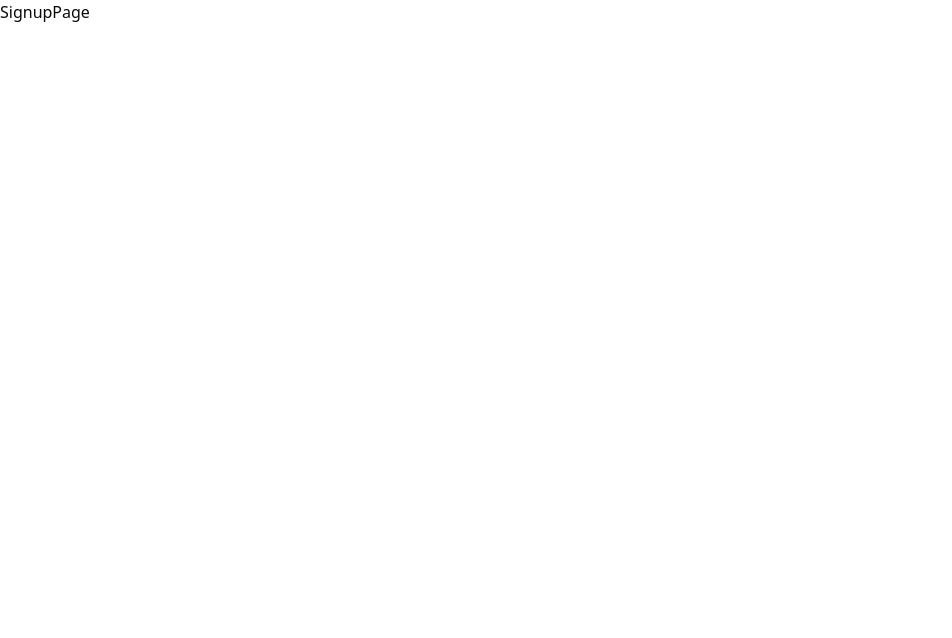
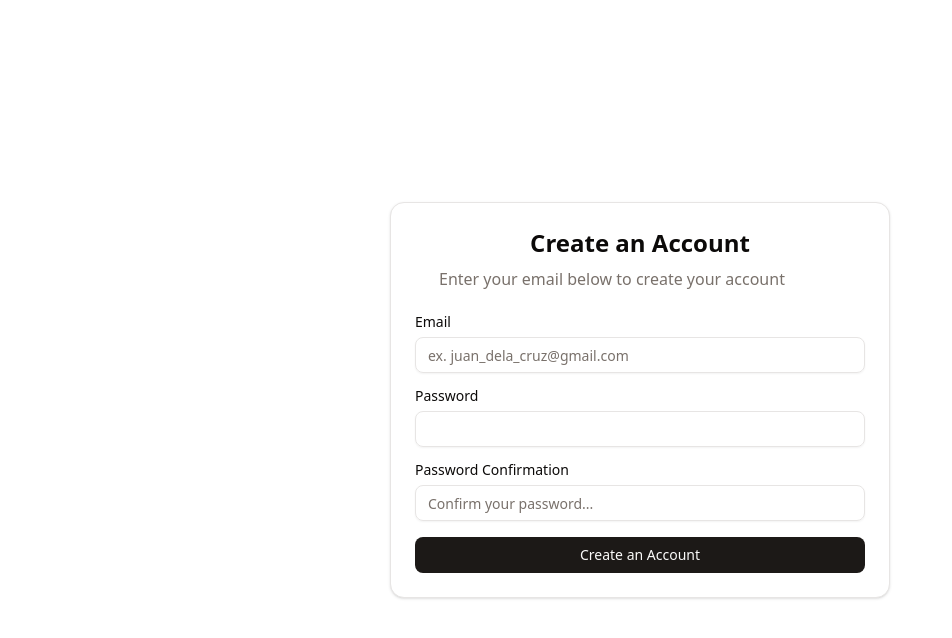
Before and after one commit to aljimsondev/real-state-app, a Next.js app: page /auth/sign-up in a window 1280 px wide. Shown: the top 638 px of the page, without its empty margins (0-952 px from the left). Built offline with nearby package versions, Linux system fonts and the light colour scheme.

Commit message:
Chore | create basic sign-up form

```diff
--- a/src/app/auth/sign-up/page.tsx
+++ b/src/app/auth/sign-up/page.tsx
@@ -1,5 +1,11 @@
+import SignupForm from '@/components/forms/sign-up.form';
+
 function SignupPage() {
-  return <div>SignupPage</div>;
+  return (
+    <div className="container mx-auto h-[100dvh] justify-center items-center relative flex">
+      <SignupForm />
+    </div>
+  );
 }
 
 export default SignupPage;
--- /dev/null
+++ b/src/components/forms/sign-in.form.tsx
@@ -0,0 +1,5 @@
+function SigninForm() {
+  return <div>SigninForm</div>;
+}
+
+export default SigninForm;
--- /dev/null
+++ b/src/components/forms/sign-up.form.tsx
@@ -0,0 +1,114 @@
+'use client';
+
+import { Card, CardContent, CardHeader, CardTitle } from '@/components/ui/card';
+import {
+  Form,
+  FormControl,
+  FormField,
+  FormItem,
+  FormLabel,
+  FormMessage,
+} from '@/components/ui/form';
+import { Typography } from '@/components/ui/typography';
+import { useForm } from 'react-hook-form';
+
+import { Button } from '@/components/ui/button';
+import { Input } from '@/components/ui/input';
+import { createClient } from '@/core/supabase/client';
+import {
+  SignupFormData,
+  signupFormSchema,
+} from '@/lib/form-schema/signup-form.schema';
+import { zodResolver } from '@hookform/resolvers/zod';
+import { useRouter } from 'next/navigation';
+
+function SignupForm() {
+  const router = useRouter();
+  const form = useForm<SignupFormData>({
+    resolver: zodResolver(signupFormSchema),
+    mode: 'all',
+  });
+
+  const handleRegistration = async (data: SignupFormData) => {
+    const supabase = await createClient();
+
+    const { error } = await supabase.auth.signUp({
+      email: data.email,
+      password: data.password,
+      options: { emailRedirectTo: `${window.location.origin}/profile` },
+    });
+
+    if (error) throw error;
+    router.push('/auth/sign-up-success');
+  };
+
+  return (
+    <Card className="min-w-[500px]">
+      <CardContent>
+        <CardHeader>
+          <CardTitle className="text-2xl text-center">
+            Create an Account
+          </CardTitle>
+          <Typography>Enter your email below to create your account</Typography>
+        </CardHeader>
+        <form
+          className="space-y-4 mt-6"
+          method="POST"
+          onSubmit={form.handleSubmit(handleRegistration)}
+        >
+          <Form {...form}>
+            <FormField
+              control={form.control}
+              name="email"
+              render={({ field }) => (
+                <FormItem>
+                  <FormLabel>Email</FormLabel>
+                  <FormControl>
+                    <Input
+                      {...field}
+                      placeholder="ex. juan_dela_cruz@gmail.com"
+                    />
+                  </FormControl>
+                  <FormMessage />
+                </FormItem>
+              )}
+            />
+            <FormField
+              control={form.control}
+              name="password"
+              render={({ field }) => (
+                <FormItem>
+                  <FormLabel>Password</FormLabel>
+                  <FormControl>
+                    <Input {...field} type="password" />
+                  </FormControl>
+                  <FormMessage />
+                </FormItem>
+              )}
+            />
+            <FormField
+              control={form.control}
+              name="confirmPassword"
+              render={({ field }) => (
+                <FormItem>
+                  <FormLabel>Password Confirmation</FormLabel>
+                  <FormControl>
+                    <Input
+                      {...field}
+                      type="password"
+                      placeholder="Confirm your password..."
+                    />
+                  </FormControl>
+                  <FormMessage />
+                </FormItem>
+              )}
+            />
+            <Button className="w-full">Create an Account</Button>
+          </Form>
+        </form>
+      </CardContent>
+    </Card>
+  );
+}
+
+export default SignupForm;
--- /dev/null
+++ b/src/lib/form-schema/signup-form.schema.ts
@@ -0,0 +1,33 @@
+import { z } from 'zod';
+
+export const passwordSchema = z
+  .string()
+  .min(8, 'Password must be at least 8 characters')
+  .max(100, 'Password must not exceed 100 characters')
+  .regex(/[a-z]/, 'Password must contain at least one lowercase letter')
+  .regex(/[A-Z]/, 'Password must contain at least one uppercase letter')
+  .regex(/[0-9]/, 'Password must contain at least one number')
+  .regex(
+    /[^a-zA-Z0-9]/,
+    'Password must contain at least one special character',
+  );
+
+// Optional: Add password confirmation field
+export const signupFormSchema = z
+  .object({
+    email: z
+      .string()
+      .min(1, 'Email is required')
+      .email('Please enter a valid email address')
+      .toLowerCase()
+      .trim(),
+    password: passwordSchema,
+    confirmPassword: z.string(),
+  })
+  .refine((data) => data.password === data.confirmPassword, {
+    message: "Passwords don't match",
+    path: ['confirmPassword'],
+  });
+
+// Types for TypeScript
+export type SignupFormData = z.infer<typeof signupFormSchema>;
```
